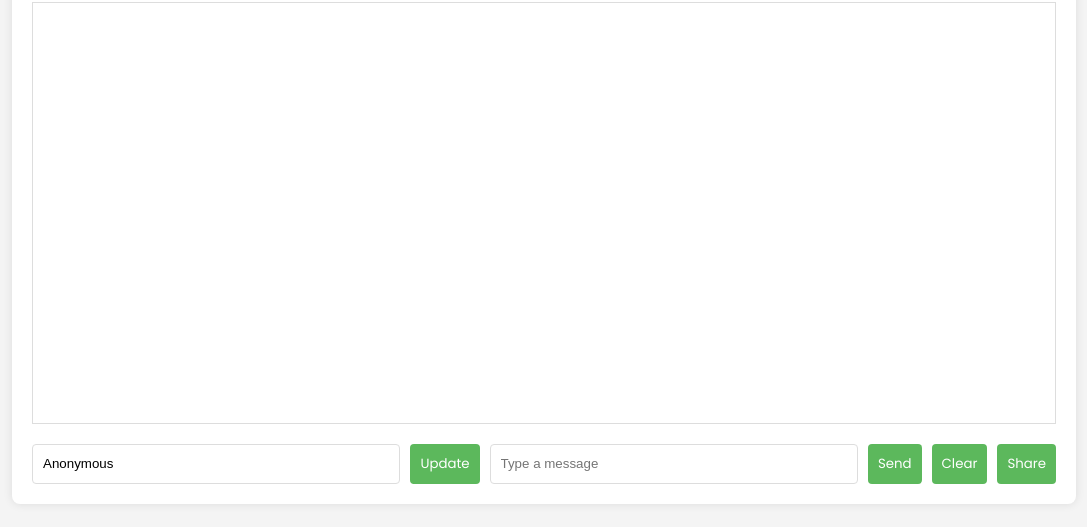
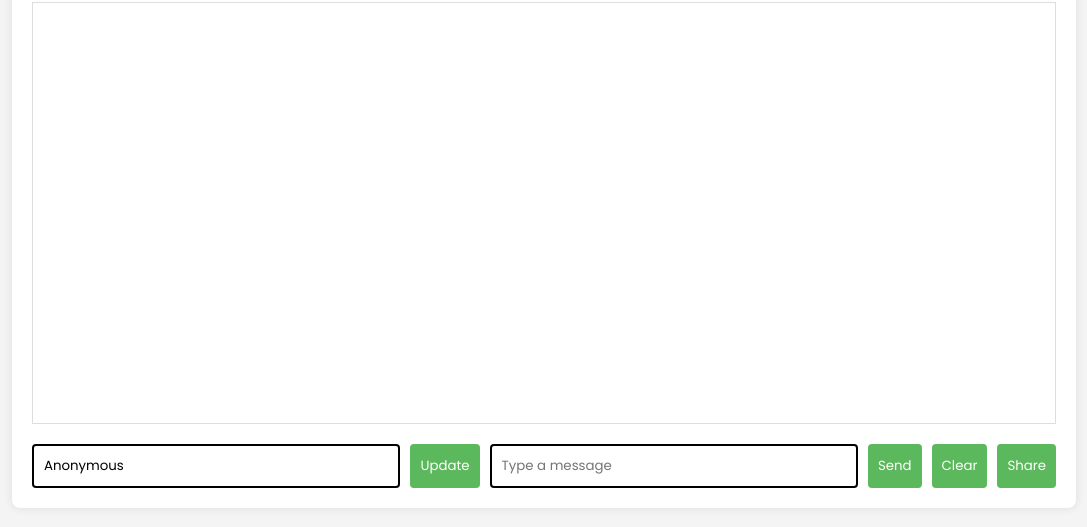
Before and after one commit to Chattyice234/online-chatroom, a plain HTML site: page index.html in a window 1280 px wide. Shown: the part 109-636 px from the top of the page, without its empty margins (96-1183 px from the left). Drawn offline with Linux system fonts and the light colour scheme; no server answers.

Commit message:
Update index.html

```diff
--- a/index.html
+++ b/index.html
@@ -45,6 +45,13 @@
             padding: 10px;
             border: 1px solid #ddd;
             border-radius: 4px;
+            border: 2px solid #000;
+            font-family: 'Poppins', Sans-Serif;
+            outline: none;
+            transition: 0.3s all ease;
+        }
+        .input-container input:focus {
+          border: 2px solid #5cb85c;
         }
         .input-container button {
             font-family: 'Poppins', sans-serif;
@@ -83,7 +90,7 @@
         <div class="input-container">
             <input type="text" id="username" placeholder="Enter your name">
             <button id="update-username" onclick="updateUsername()">Update</button>
-            <input type="text" id="message" placeholder="Type a message" maxlength="104729">
+            <input type="text" id="message" placeholder="Type a message" maxlength="104729" autocomplete="off">
             <button id="send">Send</button>
             <button id="clear" onclick="clearMessages()">Clear</button>
             <button id="share" onclick="shareLink()">Share</button>
```
